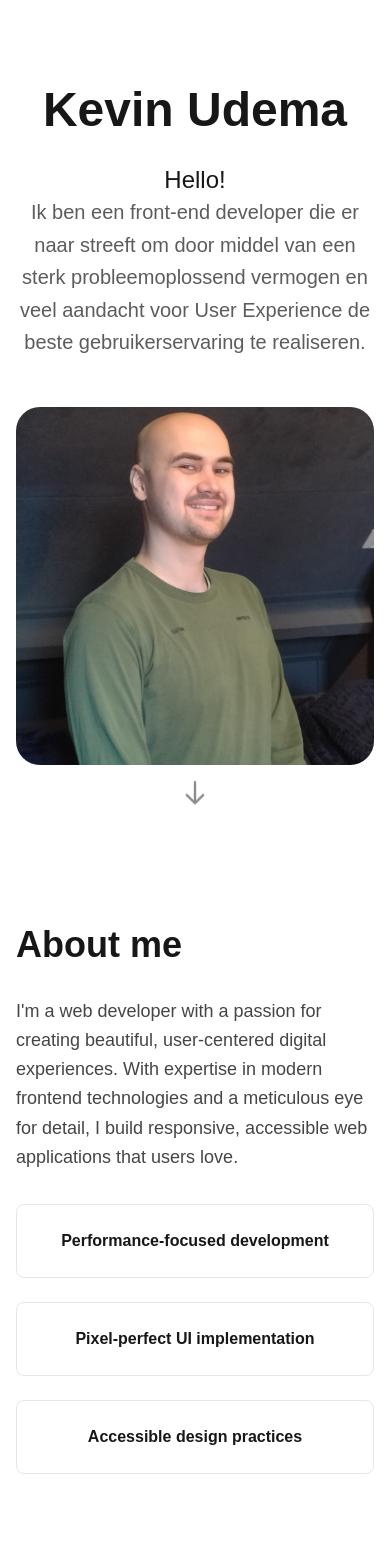
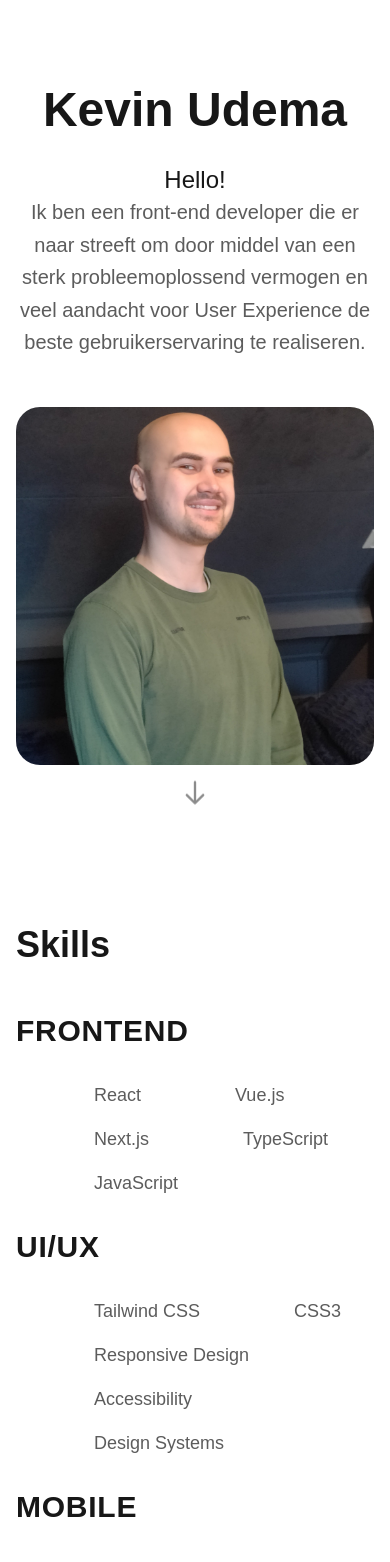
Before and after one commit to KevinUdema/portfolio, a Next.js app: page / in a window 390 px wide. Shown: the top 1562 px of the page. Built offline with nearby package versions, Linux system fonts and the light colour scheme.

Commit message:
Changed order & styled mobile skills
The skills tab is now the first thing you see after the hero.
Also changed skills to now stack underneath each other on mobile.

```diff
--- a/app/page.tsx
+++ b/app/page.tsx
@@ -1,15 +1,15 @@
-import { Hero } from '@/components/Hero';
-import { About } from '@/components/About';
-import { Skills } from '@/components/Skills';
-import { Projects } from '@/components/Projects';
-import { Contact } from '@/components/Contact';
+import { Hero } from "@/components/Hero";
+import { About } from "@/components/About";
+import { Skills } from "@/components/Skills";
+import { Projects } from "@/components/Projects";
+import { Contact } from "@/components/Contact";
 
 export default function Home() {
   return (
     <main className="flex flex-col w-full">
       <Hero />
+      <Skills />
       <About />
-      <Skills />
       <Projects />
       <Contact />
     </main>
--- a/components/Skills.tsx
+++ b/components/Skills.tsx
@@ -6,21 +6,24 @@ export function Skills() {
     <section className="w-full py-20 px-4 bg-background">
       <div className="max-w-6xl mx-auto">
         <h2 className="text-4xl md:text-5xl font-bold text-foreground mb-12">
-          Skills & expertise
+          Skills
         </h2>
 
         <div className="flex flex-col gap-8">
           {skills.map((skillGroup) => (
-            <div key={skillGroup.category} className="flex gap-8">
-              {/* Category Title - 40% */}
-              <div className="w-2/5 flex-shrink-0">
+            <div
+              key={skillGroup.category}
+              className="flex flex-col md:flex-row gap-8"
+            >
+              {/* Category Title*/}
+              <div className="w-full md:w-2/5 flex-shrink-0">
                 <h3 className="text-3xl font-bold text-foreground uppercase tracking-wide">
                   {skillGroup.category}
                 </h3>
               </div>
 
-              {/* Items - 60% */}
-              <div className="w-3/5">
+              {/* Items*/}
+              <div className="w-full md:w-3/5">
                 <ul className="flex flex-wrap gap-4 text-lg">
                   {skillGroup.items.map((item) => (
                     <li
```
